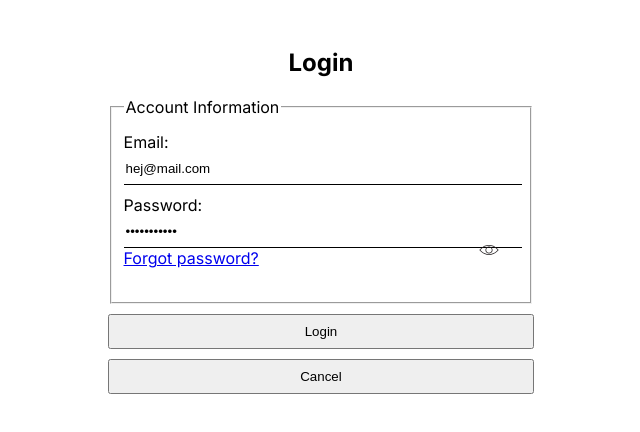
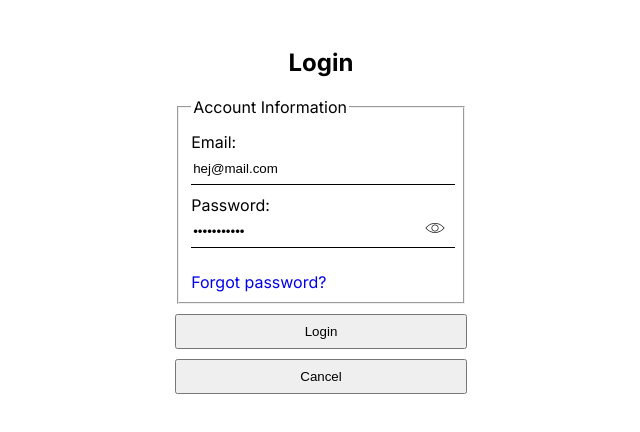
Before and after one commit to nanidam/degree-project-rendezevite, a Next.js app: page /login in a window 1280 px wide. Shown: the top 432 px of the page, without its empty margins (319-959 px from the left). Built offline with nearby package versions, Linux system fonts and the light colour scheme.

Commit message:
:bug: fixed position for svg-eye

```diff
--- a/app/components/loginRegisterForm.tsx
+++ b/app/components/loginRegisterForm.tsx
@@ -89,9 +89,6 @@ const LoginRegisterForm: React.FC<LoginRegisterFormProps> = ({
                 value="Testtest123"
                 required
               />
-              {loginRegisterHeader === "Login" && (
-                <Link href="/forgot-password">Forgot password?</Link>
-              )}
               {showPassword ? (
                 <ReactSVG
                   className="svg-eye"
@@ -104,6 +101,11 @@ const LoginRegisterForm: React.FC<LoginRegisterFormProps> = ({
                   src="/opened-eye.svg"
                   onClick={handleTogglePasswordVisibility}
                 />
+              )}
+              {loginRegisterHeader === "Login" && (
+                <Link className="forgot-password" href="/forgot-password">
+                  Forgot password?
+                </Link>
               )}
             </article>
           </fieldset>
--- a/app/components/style/loginRegisterForm.scss
+++ b/app/components/style/loginRegisterForm.scss
@@ -18,8 +18,12 @@
     .svg-eye {
       position: relative;
       left: 90%;
-      bottom: 28px;
+      bottom: 30px;
       cursor: pointer;
+    }
+
+    .forgot-password {
+      text-decoration: none;
     }
   }
 
```
